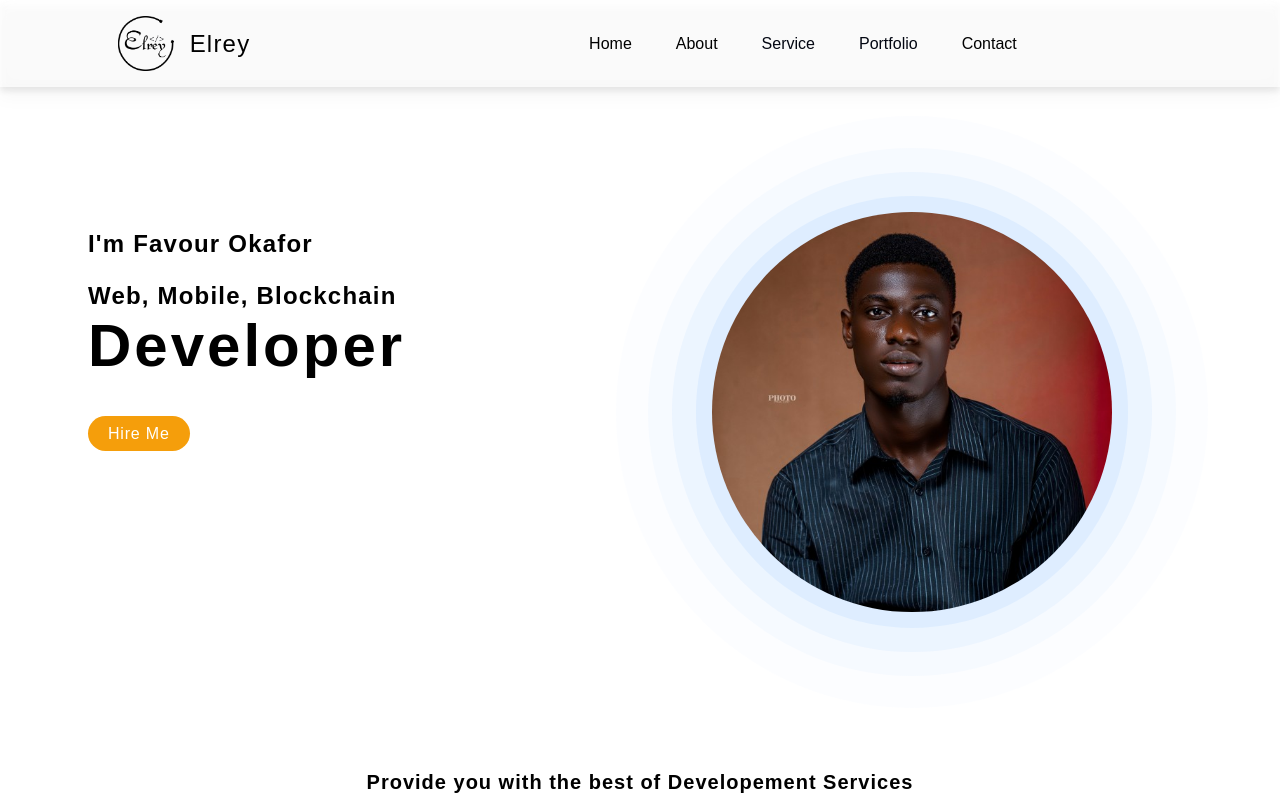
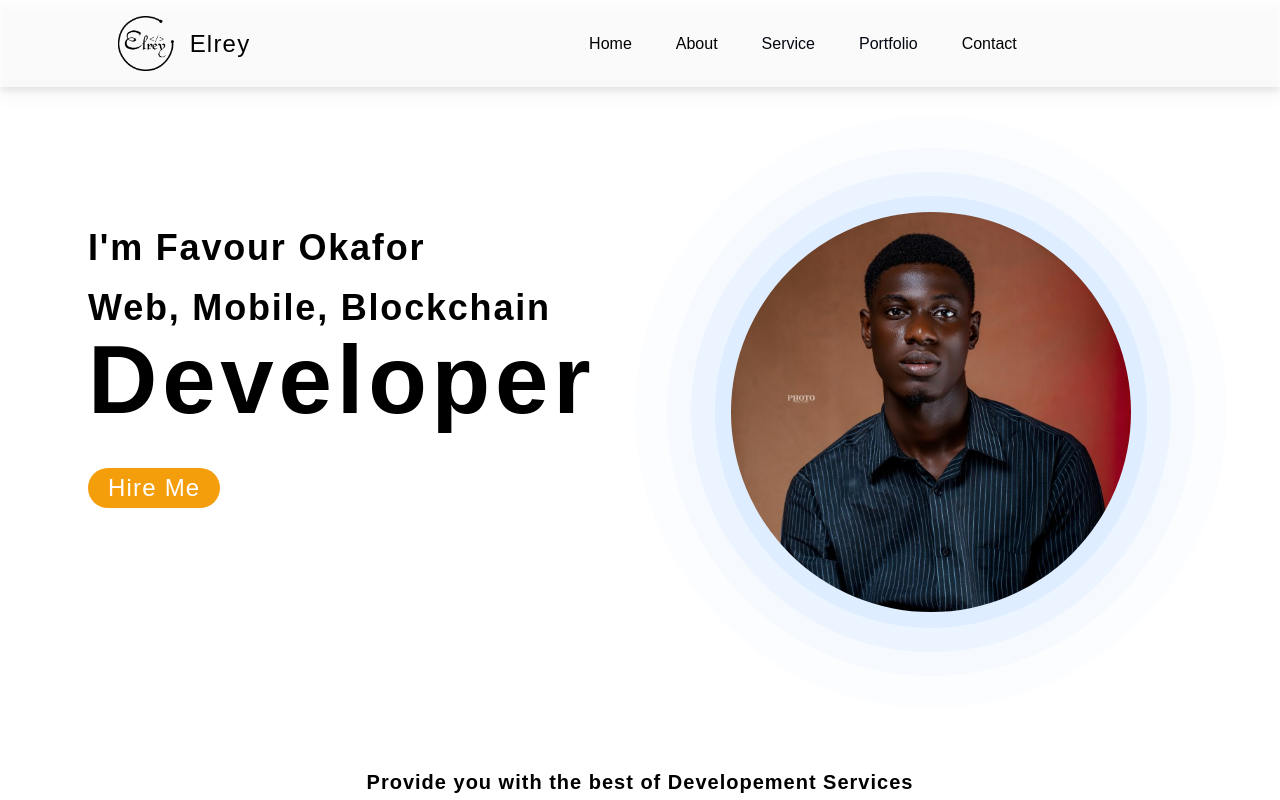
Before and after one commit to Fahyvor/favour-refix, a React (Create React App) app: page / in a window 1280 px wide. Shown: the top 800 px of the page. Built offline with nearby package versions, Linux system fonts and the light colour scheme; some icons are missing.

Commit message:
site ready and good to go

```diff
--- a/src/components/Body/Body.jsx
+++ b/src/components/Body/Body.jsx
@@ -7,15 +7,15 @@ const Body = () => {
   return (
     <div className='px-24 lg:mt-24 md:mt-24 flex gap-5 justify-between md:px-10 max-sm:flex-col max-sm:w-full w-full max-sm:px-6 max-sm:pt-20'>
      <div className='body_left mt-28 pl-12 '>
-      <h6 className='font-semibold text-2xl my-5 tracking-wider max-sm:w-full'>I'm Favour Okafor</h6>
-      <h2 className='text-2xl font-bold tracking-wider'>Web, Mobile, Blockchain</h2>
-      <h2 className='text-6xl font-bold mt-1 tracking-wider'>Developer</h2>
+      <h6 className='font-semibold lg:text-4xl text-2xl my-5 tracking-wider max-sm:w-full'>I'm Favour Okafor</h6>
+      <h2 className='lg:text-4xl text-2xl font-bold tracking-wider'>Web, Mobile, Blockchain</h2>
+      <h2 className='lg:text-8xl text-6xl font-bold mt-1 tracking-wider'>Developer</h2>
 
       <div className='hire_me flex gap-10 mt-10 max-sm:mt-6 items-center'>
        <div className='hire_me_button bg-amber-500 text-white py-1 px-5 rounded-full text-center cursor-pointer'>
-        <p className='font-medium tracking-wider'>Hire Me</p>
+        <a href="mailto:favourokafor30@gmail.com" target="_blank"><p className='font-medium tracking-wider text-2xl'>Hire Me</p></a>
        </div>
-       <FaCirclePlay size={30} />
+       <FaCirclePlay size={40} />
       </div>
      </div>
 
```
